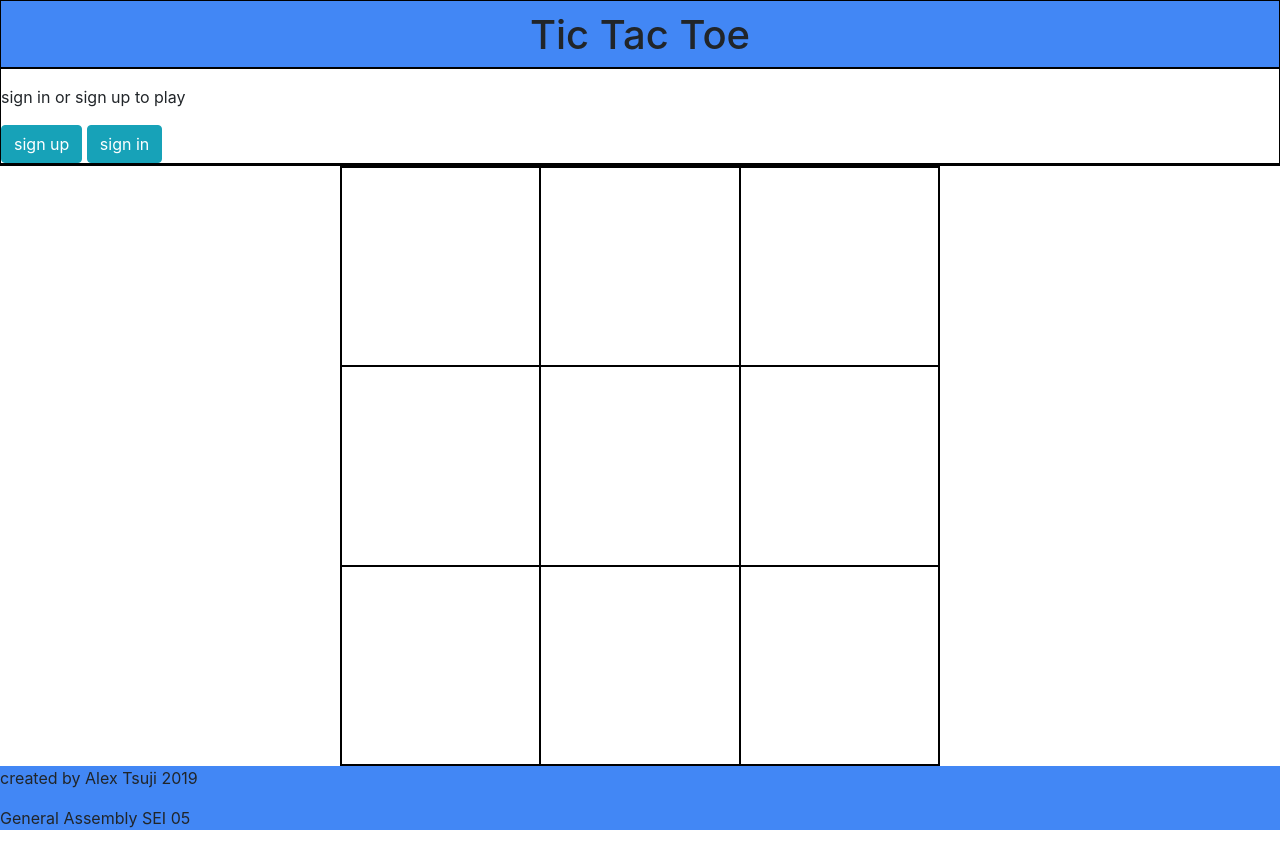
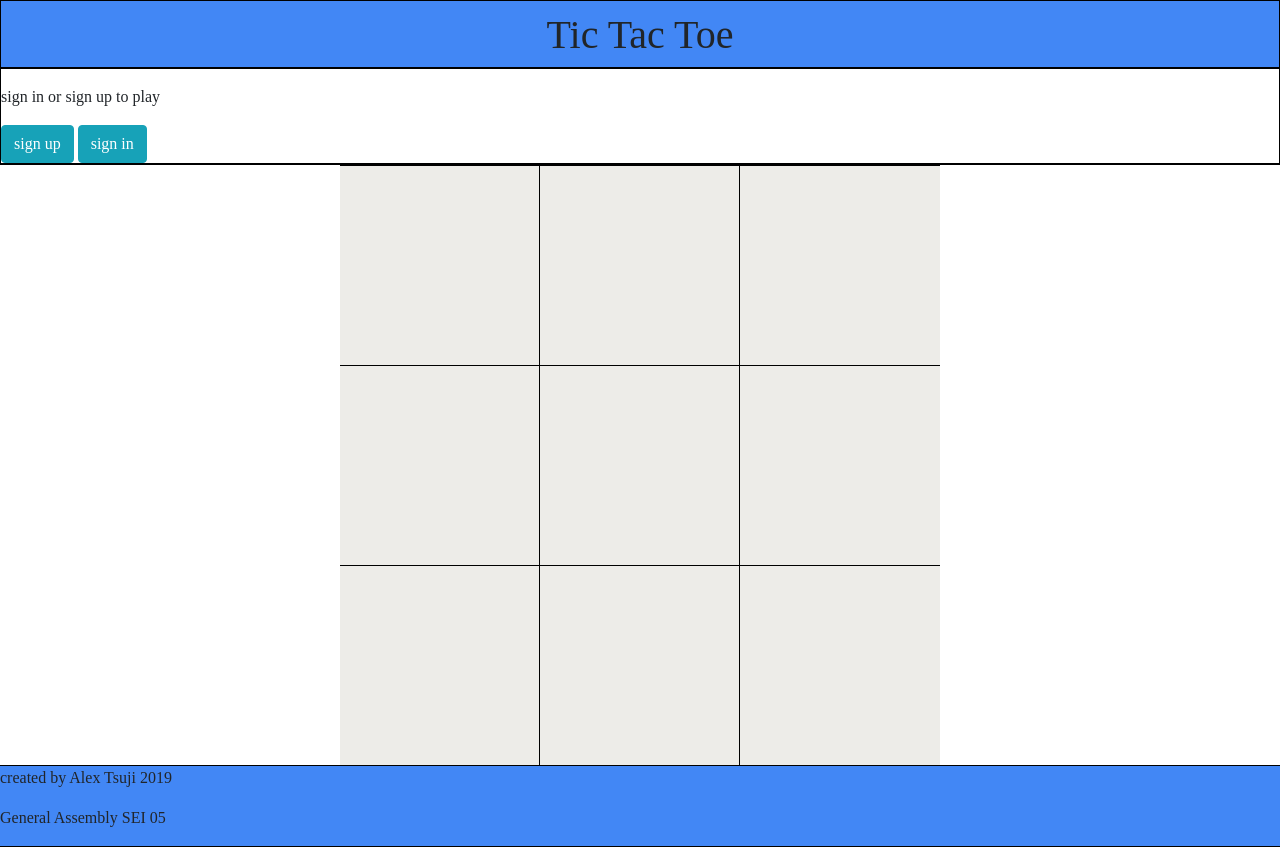
Before and after one commit to asooge/tic-tac-toe, a website built with webpack: page index.html in a window 1280 px wide. Built offline with nearby package versions, Linux system fonts and the light colour scheme.

Commit message:
Added styling and animations
Animation gameboard fade in left on load.

Animation individuals square, if already selected
shake and change color.

Changed font-family to sans serif

```diff
--- a/assets/scripts/gameplay/events.js
+++ b/assets/scripts/gameplay/events.js
@@ -32,7 +32,7 @@ const playGame = function () {
   console.log(store)
   ui.displayPlayer()
   $('#play-game').hide()
-  $('.game-board').children().text('square').css('color', 'transparent')
+  $('.game-board').children().text('s').css('color', 'transparent')
   $('.game-board').off('mousedown', turnX)
   $('#player-display').fadeIn(800)
   api.createGame()
@@ -68,6 +68,8 @@ const turnX = function (event) {
     switchPlayer()
   } else {
     console.log('already clicked. need function to animate already clicked')
+    $(event.target).addClass('animated shake').css('background-color', '#fc5603')
+    setTimeout(() => { $(event.target).removeClass('animated shake').css('background-color', '#edece8') }, 750)
   }
 }
 
--- a/assets/scripts/gameplay/game-ui.js
+++ b/assets/scripts/gameplay/game-ui.js
@@ -10,7 +10,7 @@ const displayPlayer = function (gameBoard) {
 }
 
 const resetBoard = function () {
-  $('.game-board').children().text('square').css('color', 'transparent')
+  $('.game-board').children().text('s').css('color', 'transparent')
 }
 
 const changeBoard = function (event) {
--- a/assets/styles/index.scss
+++ b/assets/styles/index.scss
@@ -1,4 +1,9 @@
 @import '~bootstrap/scss/bootstrap';
+@import '~animate.css/animate.min.css';
+
+body {
+  font-family: 'sans serif';
+}
 
 .sign-in {
   border: solid black 1px;
@@ -8,15 +13,19 @@ header {
   text-align: center;
   background-color: #4287f5;
   padding-top: 10px;
-  border: solid black 1px
+  border: solid black 1px;
 }
 
 .player-display {
   text-align: center;
+  display: block;
+  max-width: 600px;
+  margin: auto;
+  border-bottom: solid black 1px;
 }
 
 .game-board {
-  border: solid black 1px;
+
   display: flex;
   flex-wrap: wrap;
   width: 100vw;
@@ -24,21 +33,35 @@ header {
   max-width: 600px;
   max-height: 600px;
   padding: 0;
+  background-color: #edece8;
 }
 
 
 .square {
   padding: 0;
   display: flex;
-  border: solid black 1px;
+  border-top: solid black 1px;
+  border-right: solid black 1px;
   justify-content: center;
   align-items: center;
-  font-size: 30px;
+  font-size: 12vmin;
   color: transparent;
+  cursor: pointer;
+  background-color: #edece8;
+}
+
+.square:nth-child(3n){
+  border-right: 0;
+}
+
+.square:nth-child(-n+3){
+  border-top: solid black 1px;
 }
 
 footer {
   background-color: #4287f5;
+  border-top: solid black 1px;
+  border-bottom: solid black 1px;
 }
 
 .play-game {
@@ -49,4 +72,5 @@ footer {
 #game-display {
   display: block;
   border: solid black 1px;
+  border-top: 0;
 }
--- a/index.html
+++ b/index.html
@@ -59,16 +59,16 @@
 
       <h3 class="player-display" id="player-display">Player 1</h3>
       <button id="play-game" class="play-game btn btn-block btn-danger">Play Game</button>
-      <section class="game-board container">
-        <div class="square col-4" id="square-0" data-sq="0">square</div>
-        <div class="square col-4" id="square-1" data-sq="1">square</div>
-        <div class="square col-4" id="square-2" data-sq="2">square</div>
-        <div class="square col-4" id="square-3" data-sq="3">square</div>
-        <div class="square col-4" id="square-4" data-sq="4">square</div>
-        <div class="square col-4" id="square-5" data-sq="5">square</div>
-        <div class="square col-4" id="square-6" data-sq="6">square</div>
-        <div class="square col-4" id="square-7" data-sq="7">square</div>
-        <div class="square col-4" id="square-8" data-sq="8">square</div>
+      <section class="game-board container animated fadeInLeftBig">
+        <div class="square col-4" id="square-0" data-sq="0">s</div>
+        <div class="square col-4" id="square-1" data-sq="1">s</div>
+        <div class="square col-4" id="square-2" data-sq="2">s</div>
+        <div class="square col-4" id="square-3" data-sq="3">s</div>
+        <div class="square col-4" id="square-4" data-sq="4">s</div>
+        <div class="square col-4" id="square-5" data-sq="5">s</div>
+        <div class="square col-4" id="square-6" data-sq="6">s</div>
+        <div class="square col-4" id="square-7" data-sq="7">s</div>
+        <div class="square col-4" id="square-8" data-sq="8">s</div>
       </section>
       <footer class="footer">
         <p>created by Alex Tsuji 2019</p>
--- a/package.json
+++ b/package.json
@@ -7,6 +7,7 @@
     "content": "CC­BY­NC­SA 4.0"
   },
   "dependencies": {
+    "animate.css": "^3.7.2",
     "babel-polyfill": "^6.26.0",
     "bootstrap": "^4.1.2",
     "jquery": "^3.3.1",
```
Also changed, not shown: 1 other file.
